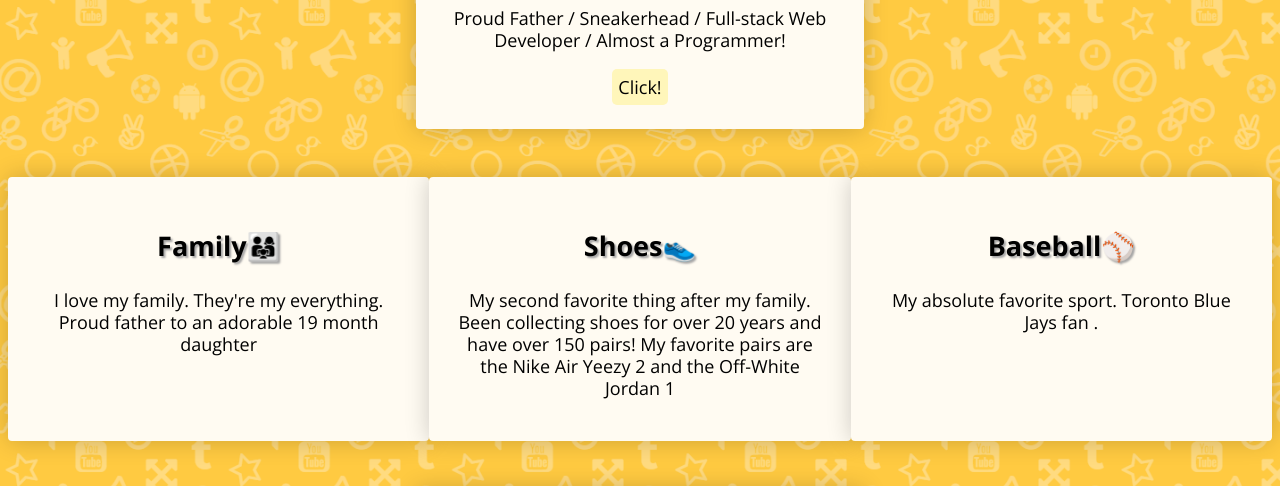
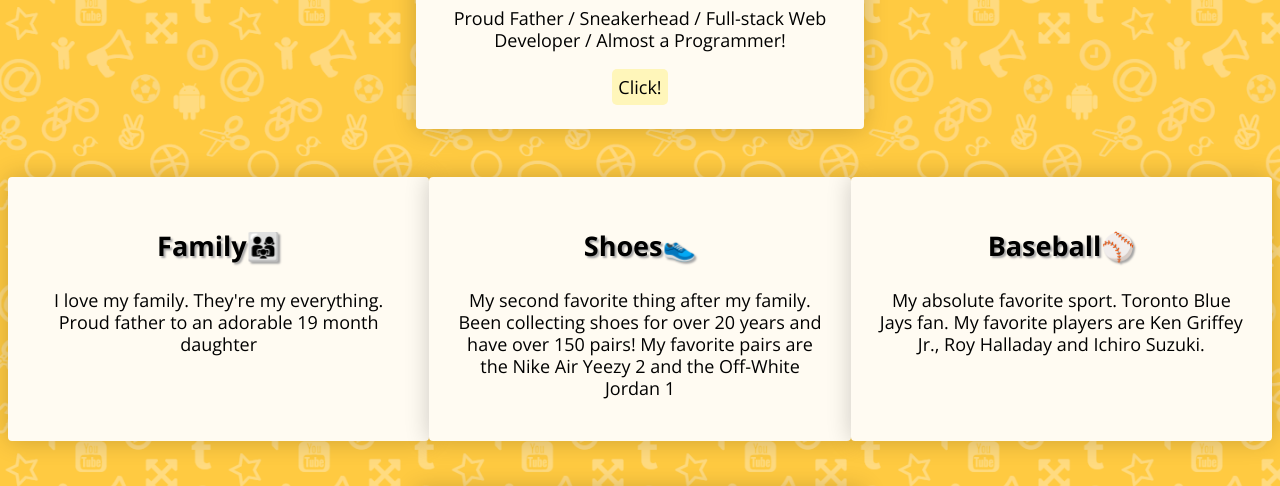
Before and after one commit to airbathingape/profile, a plain HTML site: page index.html in a window 1280 px wide. Shown: the part 275-761 px from the top of the page. Drawn offline with nearby package versions, Linux system fonts and the light colour scheme.

Commit message:
added favorite players

```diff
--- a/index.html
+++ b/index.html
@@ -37,7 +37,9 @@
 
       <div class="card-white">
         <h2>Baseball⚾</h2>
-        <p>My absolute favorite sport. Toronto Blue Jays fan .</p>
+        <p>My absolute favorite sport. Toronto Blue Jays fan. My favorite players are Ken Griffey Jr., Roy Halladay
+          and Ichiro Suzuki.
+        </p>
       </div>
 
 
```
